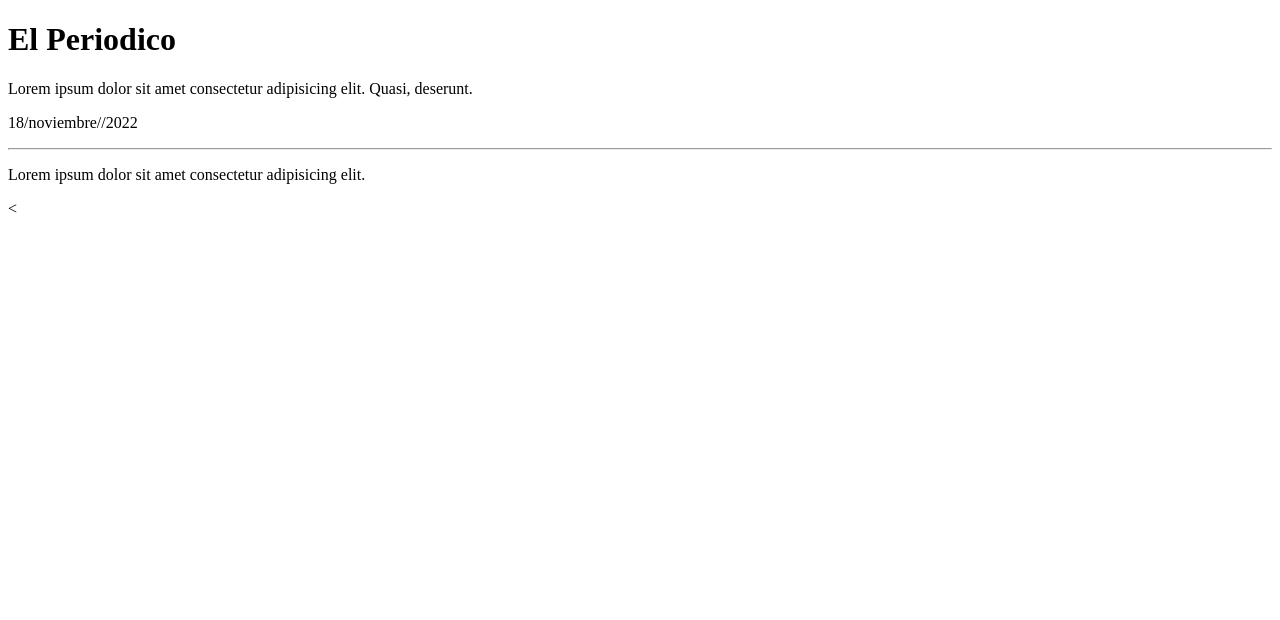
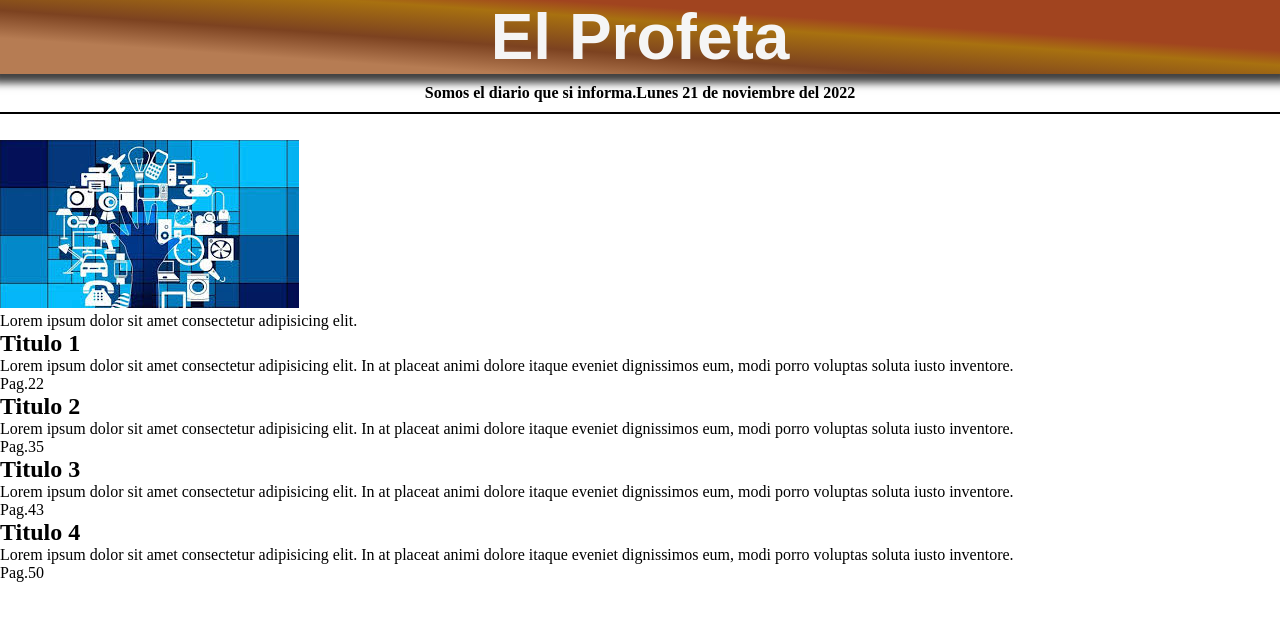
Before and after one commit to Heidy13Cruz/El_Periodico, a plain HTML site: page index.html in a window 1280 px wide. Drawn offline with Linux system fonts and the light colour scheme; a web font is replaced by a local one.

Commit message:
header css

```diff
--- a/Assets/sass/estilo.scss
+++ b/Assets/sass/estilo.scss
@@ -0,0 +1,31 @@
+*{
+    margin: 0%;
+    padding: 0%;
+}
+
+.header{
+    text-align: center;
+
+    h1{
+        font-family: "Sofia", sans-serif;
+        background: rgb(182,124,83);
+background: linear-gradient(4deg, rgba(182,124,83,1) 22%, rgba(158,100,62,1) 29%, rgba(124,66,32,1) 39%, rgba(168,113,16,1) 60%, rgba(161,68,31,1) 69%);
+        box-shadow: 0px 1px 8px 8px rgba(0,0,0,0.75);
+-webkit-box-shadow: 0px 1px 8px 8px rgba(0,0,0,0.75);
+-moz-box-shadow: 0px 1px 8px 8px rgba(0,0,0,0.75);
+        color: whitesmoke;
+        font-size: 4rem;
+        margin: 0%;
+}
+    &__section{
+        margin:10px;
+        display: flex;
+        justify-content: center;
+        font-weight: bold;
+    }
+
+    hr{
+        border-style: solid;
+        margin-bottom: 2%;
+    }
+}
--- a/index.html
+++ b/index.html
@@ -4,19 +4,44 @@
     <meta charset="UTF-8">
     <meta http-equiv="X-UA-Compatible" content="IE=edge">
     <meta name="viewport" content="width=device-width, initial-scale=1.0">
-    <title>Periodico</title>
+    <link rel="stylesheet" href="Assets/css/estilo.css">
+    <link rel="stylesheet" href="https://fonts.googleapis.com/css?family=Sofia">
+    <title>Diario El Profeta</title>
 </head>
 <body>
-    <header>
-        <h1>El Periodico</h1>
-        <p>Lorem ipsum dolor sit amet consectetur adipisicing elit. Quasi, deserunt.</p>
-        <p>18/noviembre//2022</p>
+    <header class="header">
+        <h1>El Profeta</h1>
+        <section class="header__section">
+            <p>Somos el diario que si informa.  </p>
+            <p>Lunes 21 de noviembre del 2022</p>
+    </section>
+     <hr>
     </header>
-    <hr>
-    <main>
+
+    <main class="main">
+        <img src="./Assets/Img/imagen1.jpg">
         <p>Lorem ipsum dolor sit amet consectetur adipisicing elit.</p>
-        <section class="section">
-            <
+        <section class="main__section">
+            <section class="noticias">
+                <h2>Titulo 1</h2>
+                <p>Lorem ipsum dolor sit amet consectetur adipisicing elit. In at placeat animi dolore itaque eveniet dignissimos eum, modi porro voluptas soluta iusto inventore.</p>
+                <p class="main__section__noticias_p">Pag.22</p>
+            </section>
+            <section class="noticias">
+                <h2>Titulo 2</h2>
+                <p>Lorem ipsum dolor sit amet consectetur adipisicing elit. In at placeat animi dolore itaque eveniet dignissimos eum, modi porro voluptas soluta iusto inventore.</p>
+                <p class="main__section__noticias_p">Pag.35</p>
+            </section>
+            <section class="noticias">
+                <h2>Titulo 3</h2>
+                <p>Lorem ipsum dolor sit amet consectetur adipisicing elit. In at placeat animi dolore itaque eveniet dignissimos eum, modi porro voluptas soluta iusto inventore.</p>
+                <p class="main__section__noticias_p">Pag.43</p>
+            </section>
+            <section class="noticias">
+                <h2>Titulo 4</h2>
+                <p>Lorem ipsum dolor sit amet consectetur adipisicing elit. In at placeat animi dolore itaque eveniet dignissimos eum, modi porro voluptas soluta iusto inventore.</p>
+                <p class="main__section__noticias_p">Pag.50</p>
+            </section>
         </section>
     </main>
 
```
Also changed, not shown: Assets/css/estilo.css, 1 other file.
